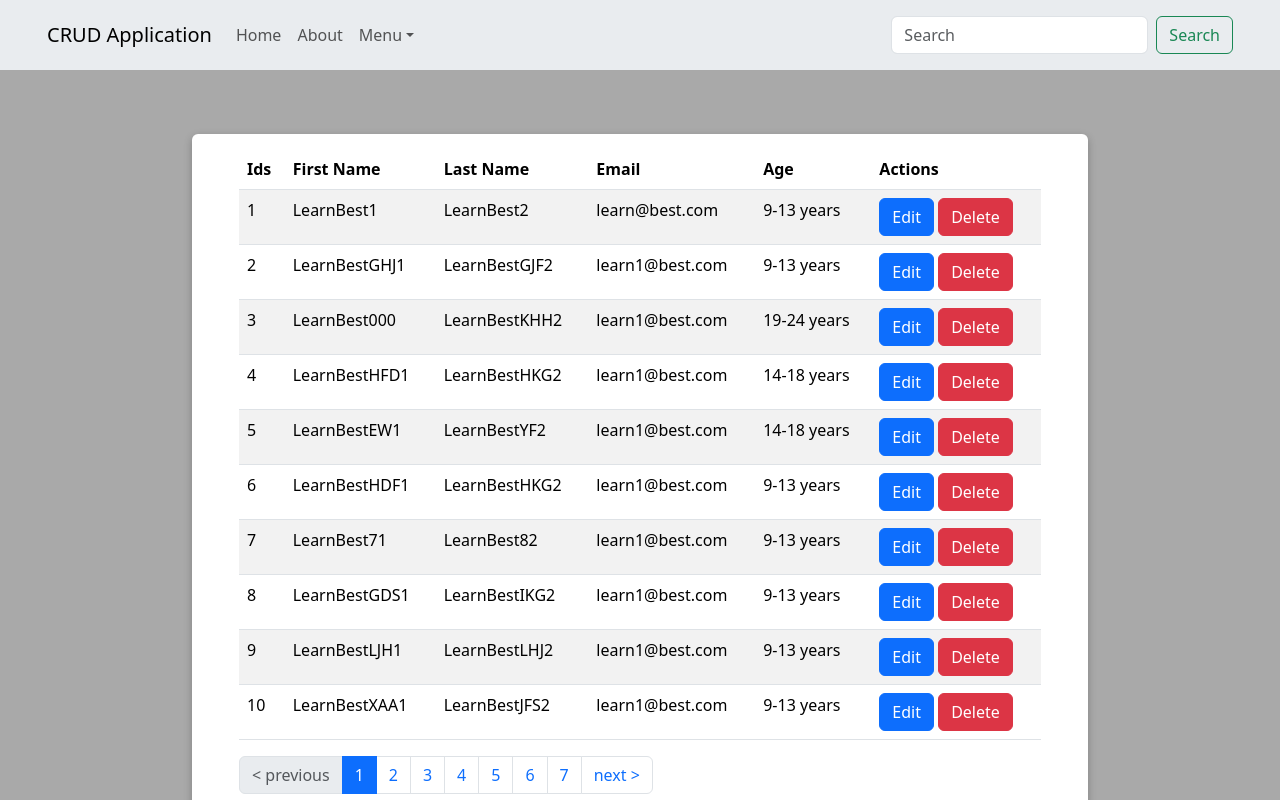
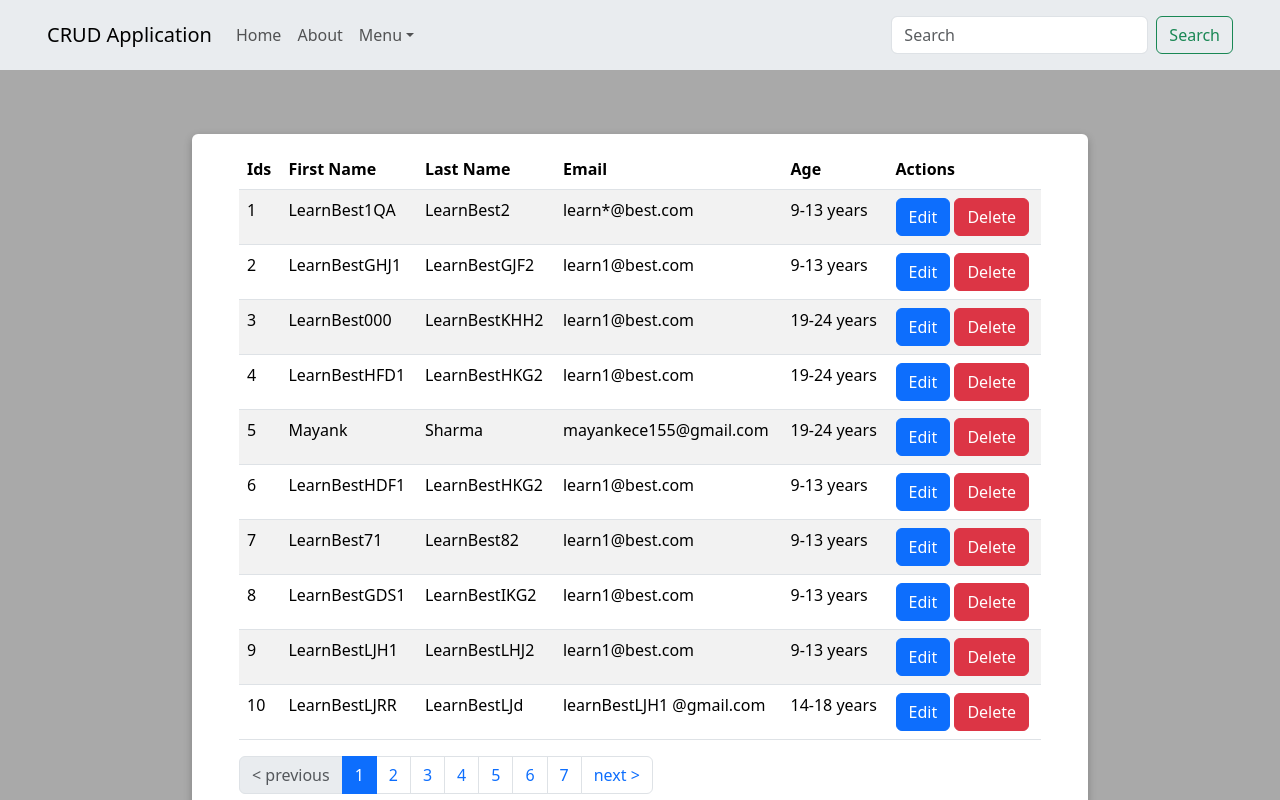
Before and after one commit to mayank30041995/CRUD-bootstrap, a React (Create React App) app: page / in a window 1280 px wide. Shown: the top 800 px of the page. Built offline with nearby package versions, Linux system fonts and the light colour scheme.

Commit message:
CRUD basics

```diff
--- a/src/App.css
+++ b/src/App.css
@@ -54,6 +54,10 @@
   font-weight: bold;
   text-decoration: none;
 }
+.form-submit {
+  justify-content: center;
+  display: flex;
+}
 
 @keyframes App-logo-spin {
   from {
--- a/src/components/StudentForm.js
+++ b/src/components/StudentForm.js
@@ -6,6 +6,7 @@ import * as yup from 'yup'
 import countries from '../utils/country.json'
 import { StudentContext } from '../App'
 import { socketURL } from '../utils/url'
+import axios from 'axios'
 
 function StudentForm() {
   const { Formik } = formik
@@ -53,6 +54,7 @@ function StudentForm() {
 
   const handleSubmit = async (data) => {
     let requestOptions
+
     if (id) {
       requestOptions = {
         method: 'PUT',
@@ -61,6 +63,7 @@ function StudentForm() {
         },
         body: JSON.stringify({ ...data }),
       }
+
       fetch(`${socketURL}/students/${id}`, requestOptions)
         .then((response) => response.json())
         .then((result) => console.log('result', result))
@@ -86,8 +89,8 @@ function StudentForm() {
       <Formik
         enableReinitialize
         validationSchema={schema}
-        onSubmit={(data, e, val) => {
-          console.log('validationSchema', data, e, val)
+        onSubmit={(data, e) => {
+          console.log('validationSchema', data, e)
           handleSubmit(data)
         }}
         initialValues={{
@@ -326,7 +329,11 @@ function StudentForm() {
                 feedbackTooltip
               />
             </Form.Group>
-            <Button type="submit">Submit form</Button>
+            <div className="form-submit">
+              <Button type="submit" size="lg">
+                Submit form
+              </Button>
+            </div>
           </Form>
         )}
       </Formik>
--- a/src/utils/students.json
+++ b/src/utils/students.json
@@ -1,11 +1,10 @@
 {
   "students": [
     {
-      "id": 1,
-      "firstName": "LearnBest1",
+      "firstName": "LearnBest1QA",
       "lastName": "LearnBest2",
       "city": "Delhi",
-      "email": "learn@best.com",
+      "email": "learn*@best.com",
       "country": "Australia",
       "state": "Delhi",
       "age": "9-13 years",
@@ -15,7 +14,8 @@
       ],
       "zip": "3456346346",
       "file": null,
-      "terms": false
+      "terms": true,
+      "id": 1
     },
     {
       "id": 2,
@@ -58,7 +58,7 @@
       "email": "learn1@best.com",
       "country": "India",
       "state": "Delhi",
-      "age": "14-18 years",
+      "age": "19-24 years",
       "group": [
         "Group A",
         "Group C"
@@ -69,18 +69,19 @@
       "id": 4
     },
     {
-      "firstName": "LearnBestEW1",
-      "lastName": "LearnBestYF2",
-      "city": "Delhi",
-      "email": "learn1@best.com",
+      "firstName": "Mayank",
+      "lastName": "Sharma",
+      "city": "Bengaluru",
+      "email": "mayankece155@gmail.com",
       "country": "India",
-      "state": "Delhi",
-      "age": "14-18 years",
+      "state": "Karnataka",
+      "age": "19-24 years",
       "group": [
+        "Group A",
         "Group B",
-        "Group D"
+        "Group C"
       ],
-      "zip": "111111111",
+      "zip": "560103",
       "file": null,
       "terms": true,
       "id": 5
@@ -154,21 +155,21 @@
       "terms": false
     },
     {
-      "id": 10,
-      "firstName": "LearnBestXAA1",
-      "lastName": "LearnBestJFS2",
-      "city": "Delhi",
-      "email": "learn1@best.com",
-      "country": "Australia",
-      "state": "Delhi",
-      "age": "9-13 years",
+      "firstName": "LearnBestLJRR",
+      "lastName": "LearnBestLJd",
+      "city": "Noida",
+      "email": "learnBestLJH1\t@gmail.com",
+      "country": "UAE",
+      "state": "Uttar Pradesh",
+      "age": "14-18 years",
       "group": [
         "Group B",
-        "Group D"
+        "Group A"
       ],
-      "zip": "3456346346",
+      "zip": "201009",
       "file": null,
-      "terms": false
+      "terms": true,
+      "id": 10
     },
     {
       "id": 11,
@@ -511,8 +512,7 @@
       "terms": false
     },
     {
-      "id": 31,
-      "firstName": "LearnBesttQ",
+      "firstName": "LearnBestt9",
       "lastName": "LearnBestAQ",
       "city": "Delhi",
       "email": "learn1@best.com",
@@ -525,7 +525,8 @@
       ],
       "zip": "3456346346",
       "file": null,
-      "terms": false
+      "terms": true,
+      "id": 31
     },
     {
       "id": 32,
@@ -1104,22 +1105,6 @@
       "zip": "3456346346",
       "file": null,
       "terms": false
-    },
-    {
-      "firstName": "Mayank",
-      "lastName": "Sharma",
-      "city": "Noida",
-      "email": "mayankece155@gmail.com",
-      "country": "India",
-      "state": "Uttar Pradesh",
-      "age": "14-18 years",
-      "group": [
-        "Group B"
-      ],
-      "zip": "201009",
-      "file": null,
-      "terms": true,
-      "id": 66
     }
   ]
 }
```
Also changed, not shown: src/components/PaginatedItems.js (+1 -6 lines).
